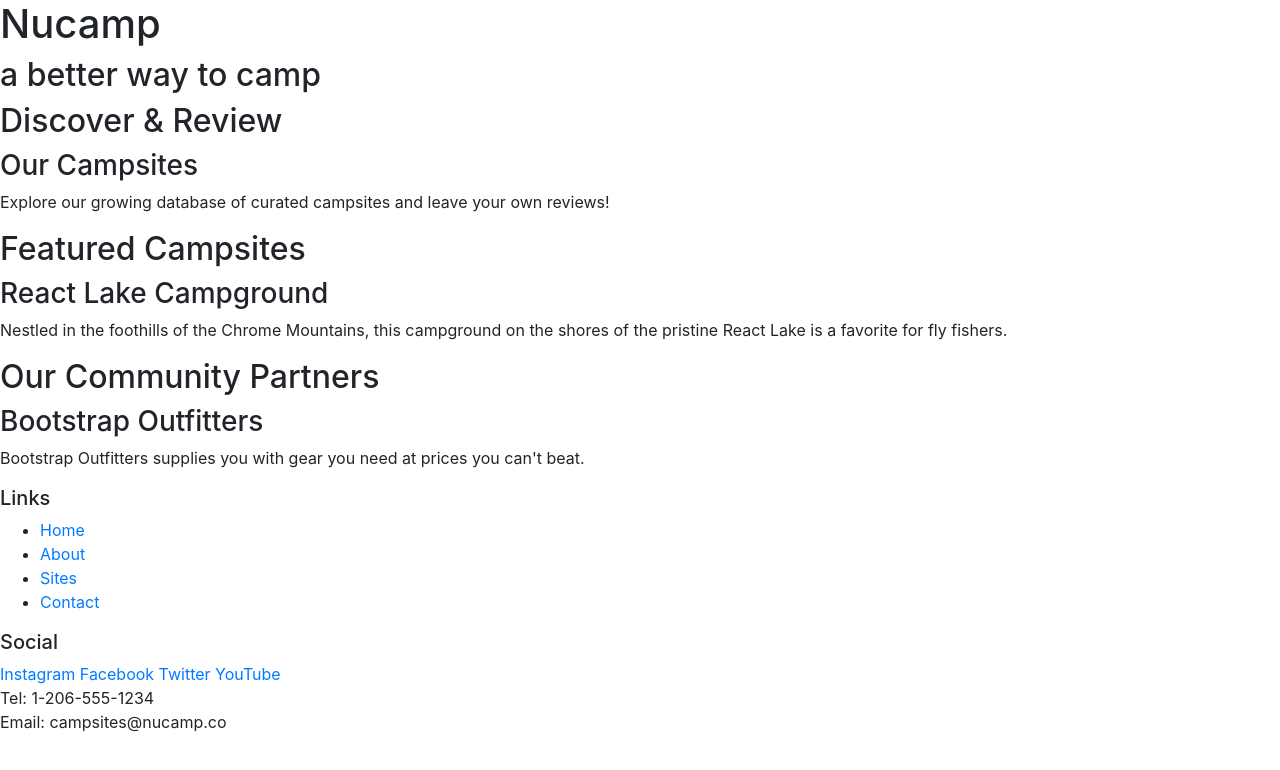
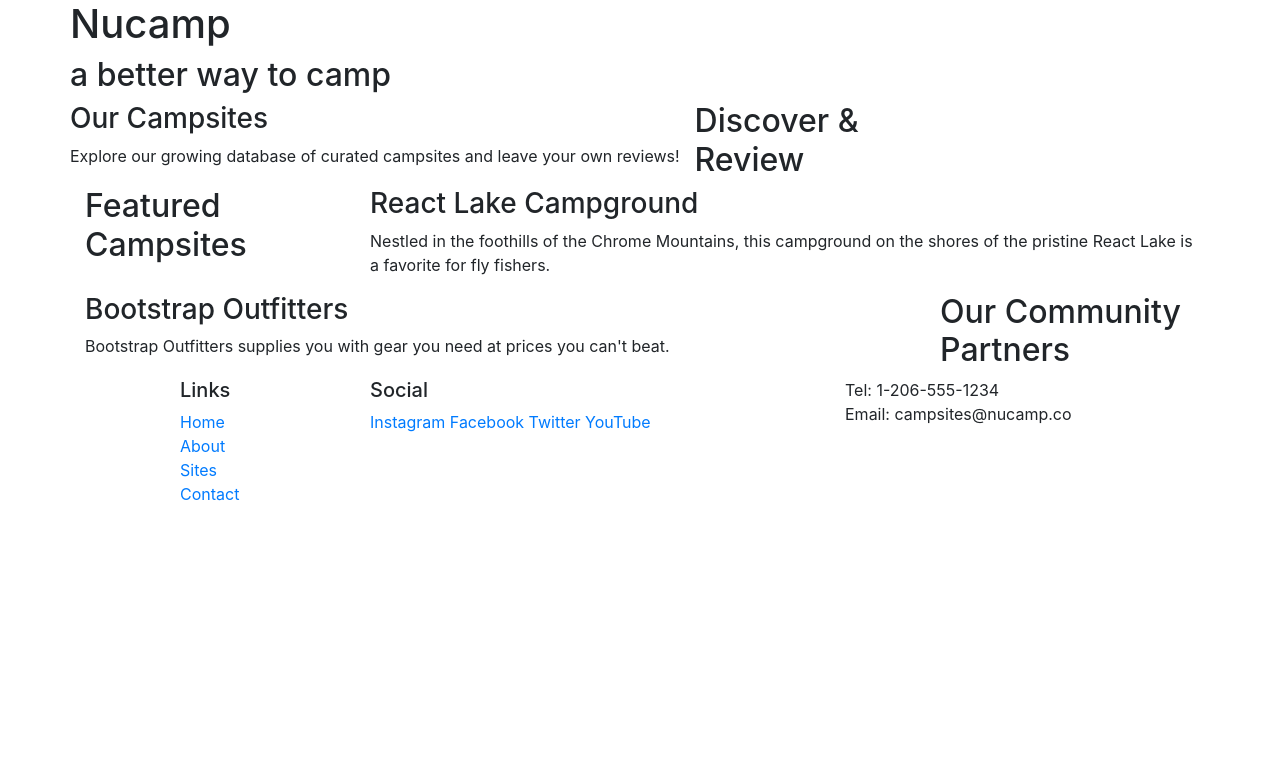
Before and after one commit to Ibrahimasfbarry/nucampsite, a website: page index.html in a window 1280 px wide. Drawn offline with nearby package versions, Linux system fonts and the light colour scheme.

Commit message:
Bootstrap Grid

```diff
--- a/index.html
+++ b/index.html
@@ -11,53 +11,75 @@
 
     <title>Nucamp: A Better Way To Camp</title>
 </head>
-
-<body>
     <header>
+        <div class="container">
+            <div class="row">
+                <div class="clo">
                     <div>
                         <h1>Nucamp</h1>
                         <h2>a better way to camp</h2>
                     </div>
+                </div>
+            </div>
+        </div>
     </header>
-
-    <div>
+<body>
+    <div class="container">
+        <div class="row">
+                <div class="col-sm-4 order-sm-last col-md-3">
                     <h2>Discover & Review</h2>
+                </div>
+                <div col="col">
                     <h3>Our Campsites</h3>
                     <p>Explore our growing database of curated campsites and leave your own reviews!</p>
                 </div>
+        </div>
 
-    <div>
+        <div class="row">
+                <div class="col-sm-4 col-md-3">
                     <h2>Featured Campsites</h2>
+                </div>
+                <div class="col">
                     <h3>React Lake Campground</h3>
                     <p>Nestled in the foothills of the Chrome Mountains, this campground on the shores of the pristine React Lake is a favorite for fly fishers.</p>
                 </div>
+        </div>
 
-    <div>
+        <div class="row">
+                <div class="col-sm-4 order-sm-last col-md-3">
                     <h2>Our Community Partners</h2>
+                </div>
+                <div class="col">
                     <h3>Bootstrap Outfitters</h3>
                     <p>Bootstrap Outfitters supplies you with gear you need at prices you can't beat.</p>
                 </div>
+        </div>
 
+    </div>
     <footer>
-        <div>
+        <div class="container">
+            <div class="row">
+                <div class="col-4 col-sm-2 offset-1">
                     <h5>Links</h5>
-            <ul>
+                    <ul class="list-unstyled">
                         <li><a href="#">Home</a></li>
                         <li><a href="#">About</a></li>
                         <li><a href="#">Sites</a></li>
                         <li><a href="#">Contact</a></li>
                     </ul>
                 </div>
-        <div>
+                <div class="col-6 col-sm-5">
                     <h5>Social</h5>
                     <a href="http://instagram.com/">Instagram</a>
                     <a href="http://facebook.com/">Facebook</a>
                     <a href="http://twitter.com/">Twitter</a>
                     <a href="http://youtube.com/">YouTube</a>
                 </div>
-        <div>
+                <div class="col-sm-4">
                     Tel: 1-206-555-1234<br />
                     Email: campsites@nucamp.co
+                </div>
+            </div>
         </div>
     </footer>
     <!-- Bootstrap JavaScript plugins.-->
```
Also changed, not shown: 1 other file. Lines whose indentation alone changed are shown as unchanged.
